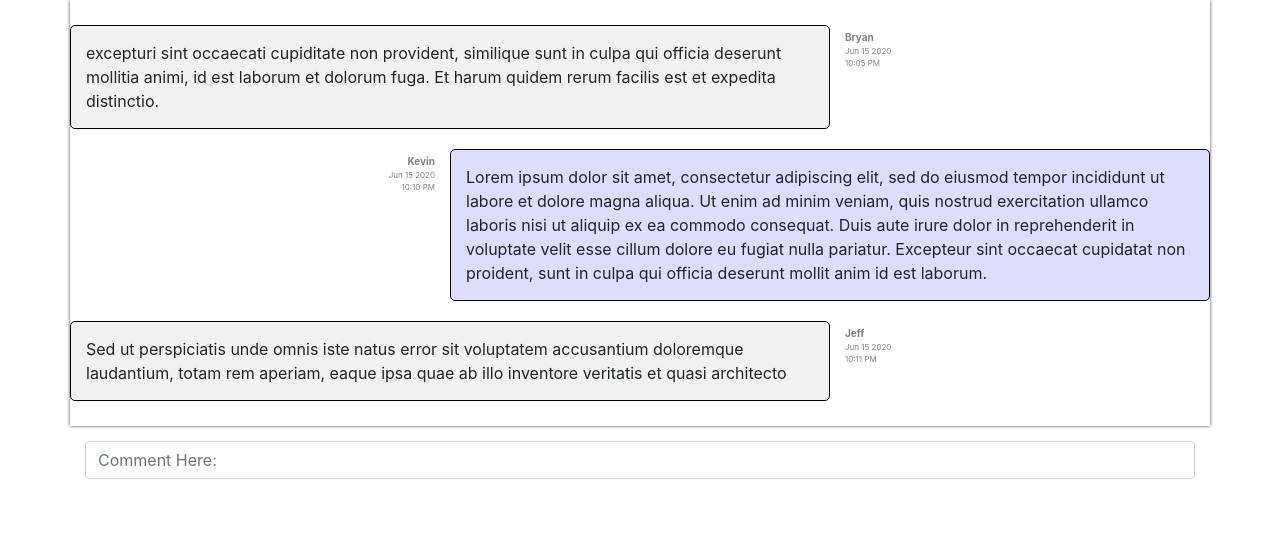
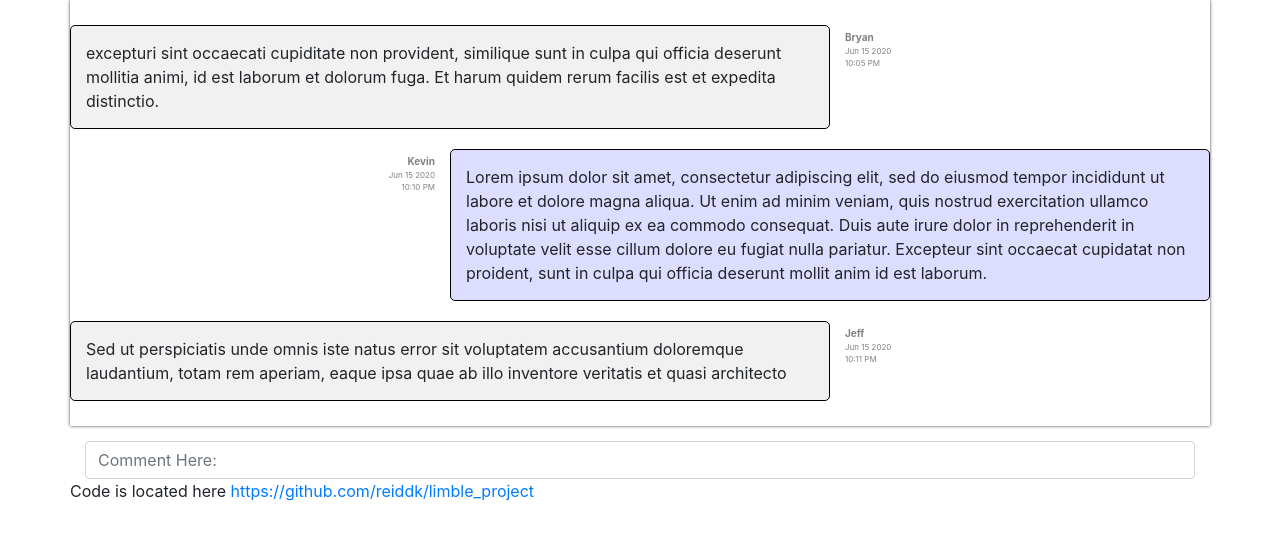
Before and after one commit to reiddk/limble_project, a website: page index.html in a window 1280 px wide. Drawn offline with nearby package versions, Linux system fonts and the light colour scheme.

Commit message:
added code link

```diff
--- a/chat-component/chat-component.html
+++ b/chat-component/chat-component.html
@@ -24,5 +24,8 @@
 
       </div>
    </div>
+   <div class="row">
+    <p>Code is located here <a href="https://github.com/reiddk/limble_project">https://github.com/reiddk/limble_project</a></p>
+   </div>
 
 </div>
```
Also changed, not shown: index.html (+0 -1 lines).
